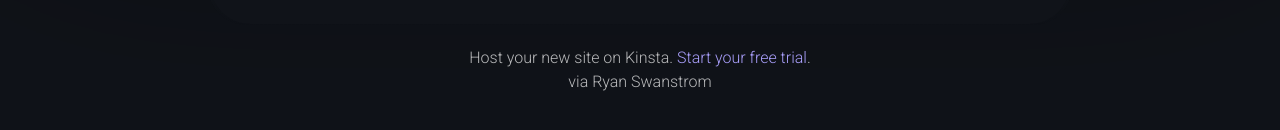
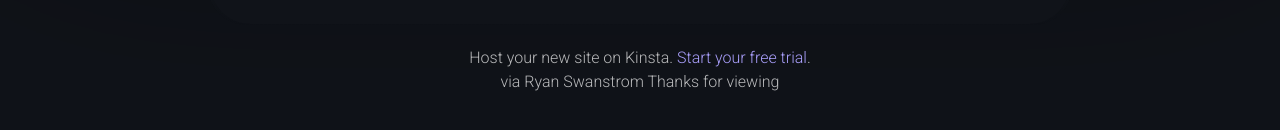
Before and after one commit to ryanswanstrom/Simple-React-App, a React (Create React App) app: page / in a window 1280 px wide. Shown: the part 888-1018 px from the top of the page. Built offline with nearby package versions, Linux system fonts and the light colour scheme.

Commit message:
Update App.js
added a thank you message at the bottom

```diff
--- a/src/App.js
+++ b/src/App.js
@@ -83,7 +83,7 @@ function App() {
         </article>
         <div className="text-white text-center pb-10 mt-5 text-[16px] text-white/70">
         <p>Host your new site on Kinsta. <a href="https://kinsta.com/application-hosting/" className="text-[#A99FFB] hover:text-white transition-all delay-100" >Start your free trial</a>.</p>
-        <p> via <a href="https://ryanswanstrom.com">Ryan Swanstrom</a>  </p>
+        <p> via <a href="https://ryanswanstrom.com">Ryan Swanstrom</a> Thanks for viewing </p>
         </div>
     </div>
     </div>
```
